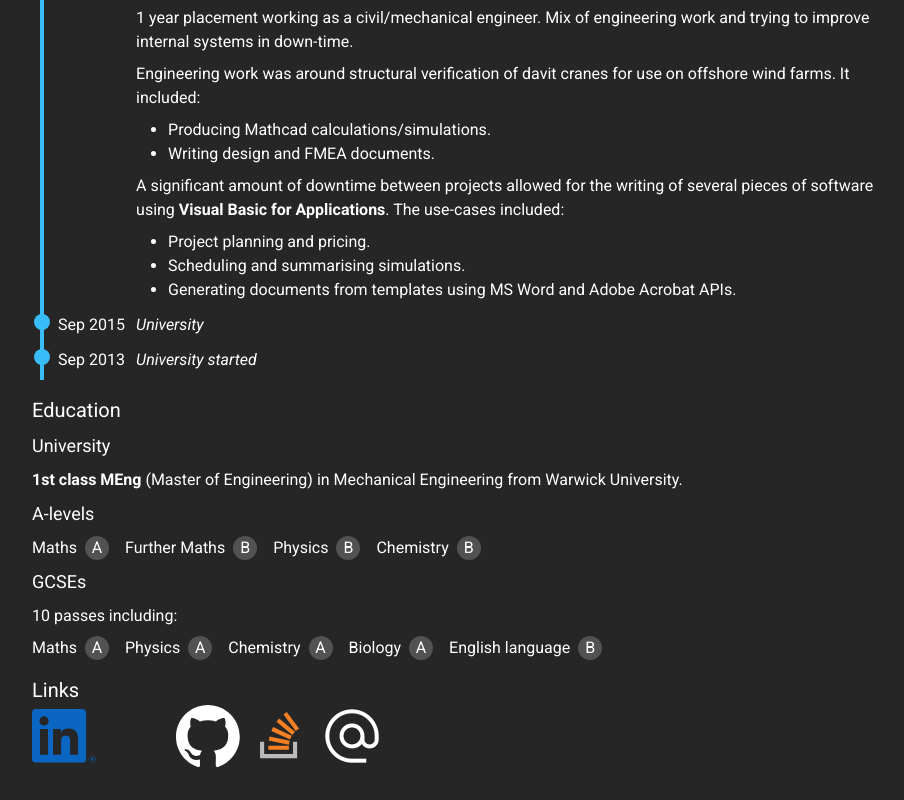
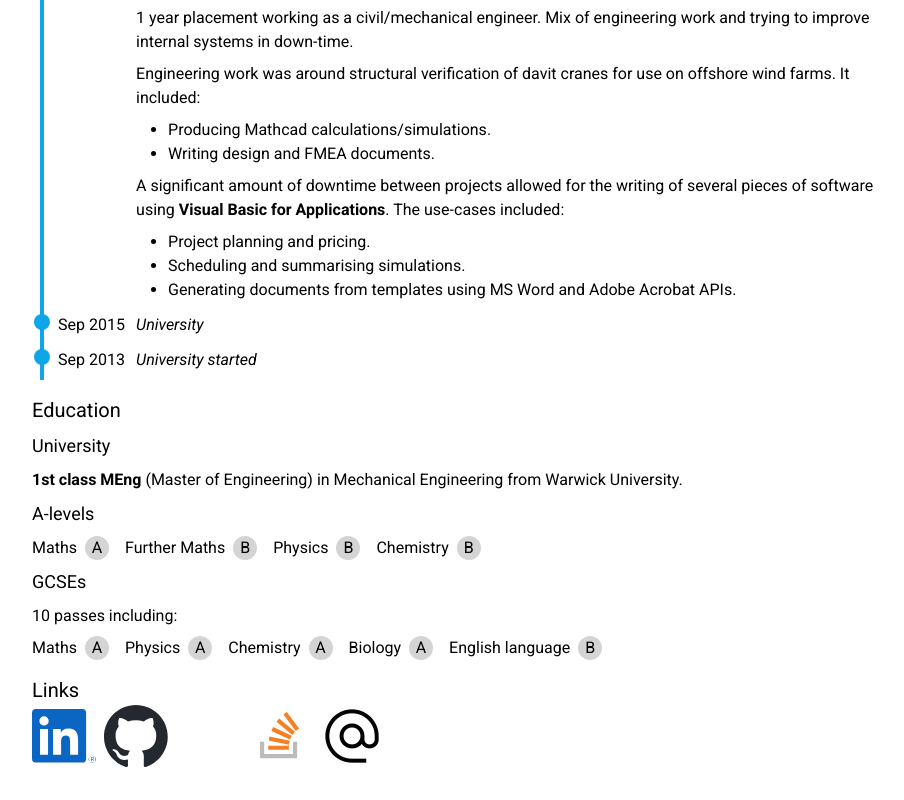
Before and after one commit to ArmandBernard/WebCV, a React (Vite) app: page / in a window 1280 px wide. Shown: the part 2168-2968 px from the top of the page, without its empty margins (176-1080 px from the left). Built offline with nearby package versions, Linux system fonts and the light colour scheme.

Commit message:
make sure to get value on mount

```diff
--- a/src/useSystemPreferredTheme.ts
+++ b/src/useSystemPreferredTheme.ts
@@ -5,9 +5,9 @@ type ThemePreference = "dark" | "light" | null;
 export const useSystemPreferredTheme = () => {
   const [preferredTheme, setPreferredTheme] = useState<ThemePreference>(null);
 
+  // check for both dark, light and unset theme preference
   const handleThemeChange = useCallback(() => {
     let preference: ThemePreference = null;
-
     if (window.matchMedia("(prefers-color-scheme: dark)").matches) {
       preference = "dark";
     } else if (window.matchMedia("(prefers-color-scheme: light)").matches) {
@@ -18,11 +18,15 @@ export const useSystemPreferredTheme = () => {
   }, []);
 
   useEffect(() => {
+    // add event listener for theme changes on mount
     const query = window.matchMedia("(prefers-color-scheme: dark)");
-
     query.addEventListener("change", handleThemeChange);
 
+    // call once on mount to get accurate value
+    handleThemeChange();
+
     return () => {
+      // cleanup event listener on unmount
       query.removeEventListener("change", handleThemeChange);
     };
   }, [handleThemeChange]);
```
